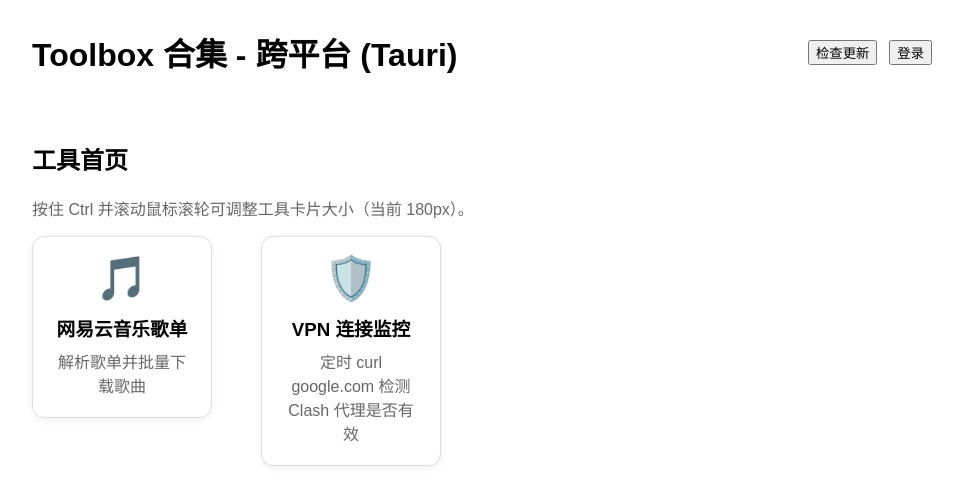
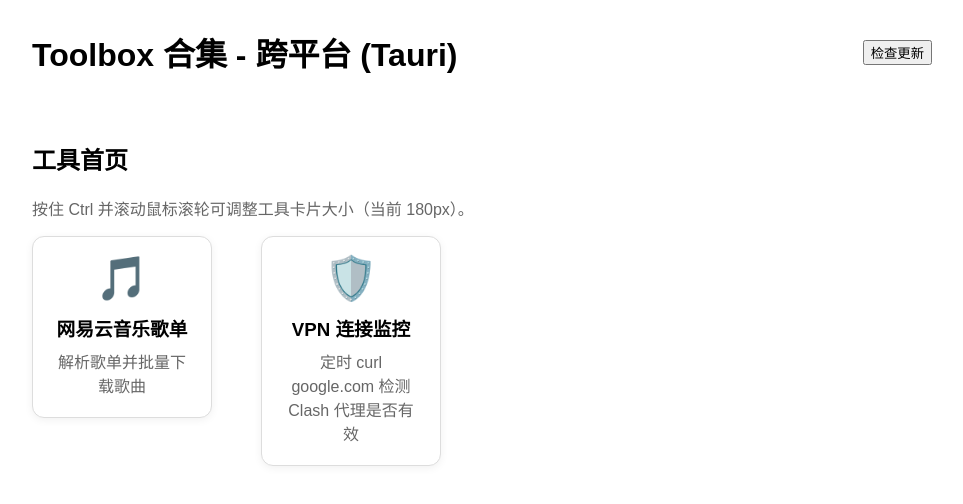
Before and after one commit to everxys/toolbox, a React (Vite) app: page / in a window 1280 px wide. Shown: the top 504 px of the page, without its empty margins (158-1121 px from the left). Built offline with nearby package versions, Linux system fonts and the light colour scheme.

Commit message:
fix: move ncm login from home header to ncm tool header
- AppHeader now only UpdaterButton, home no longer shows ncm login
- NcmToolHeader inside ncm view shows login/nickname
- bump 0.1.9->0.1.10

```diff
--- a/package.json
+++ b/package.json
@@ -1,6 +1,6 @@
 {
   "name": "toolbox",
-  "version": "0.1.9",
+  "version": "0.1.10",
   "private": true,
   "type": "module",
   "scripts": {
--- a/src-tauri/tauri.conf.json
+++ b/src-tauri/tauri.conf.json
@@ -1,6 +1,6 @@
 {
   "productName": "Toolbox",
-  "version": "0.1.9",
+  "version": "0.1.10",
   "identifier": "com.toolbox.app",
   "build": {
     "beforeDevCommand": "npm run dev",
--- a/src/App.tsx
+++ b/src/App.tsx
@@ -10,23 +10,33 @@
 import { openMonitorWindow } from './plugins/vpn-monitor/api';
 import UpdaterButton from './toolbox/UpdaterButton';
 
-function AuthHeader({ onShowLogin }: { onShowLogin: () => void }) {
-  const { nickname, logged, logout } = useNcmAuth();
+function AppHeader() {
   return (
     <header style={{ display: 'flex', alignItems: 'center', justifyContent: 'space-between', gap: 16, flexWrap: 'wrap' }}>
       <h1>Toolbox 合集 - 跨平台 (Tauri)</h1>
-      <div style={{ display: 'flex', alignItems: 'center', gap: 12, flexWrap: 'wrap' }}>
+      <div style={{ display: 'flex', alignItems: 'center', gap: 12 }}>
         <UpdaterButton />
+      </div>
+    </header>
+  );
+}
+
+function NcmToolHeader({ onShowLogin }: { onShowLogin: () => void }) {
+  const { nickname, logged, logout } = useNcmAuth();
+  return (
+    <div style={{ display: 'flex', alignItems: 'center', justifyContent: 'space-between', gap: 12, padding: '8px 16px', borderBottom: '1px solid #eee', background: '#fafafa' }}>
+      <span style={{ fontSize: 13, color: '#666' }}>网易云歌单 — 需登录后下载</span>
+      <div style={{ display: 'flex', alignItems: 'center', gap: 8 }}>
         {logged ? (
-          <div style={{ display: 'flex', alignItems: 'center', gap: 8, whiteSpace: 'nowrap' }}>
-            <span title="网易云音乐登录账号">👤 {nickname}</span>
-            <button onClick={() => void logout()}>退出登录</button>
-          </div>
+          <>
+            <span title="网易云音乐登录账号" style={{ fontSize: 13 }}>👤 {nickname}</span>
+            <button onClick={() => void logout()} style={{ fontSize: 13 }}>退出登录</button>
+          </>
         ) : (
-          <button onClick={onShowLogin}>登录</button>
+          <button onClick={onShowLogin} style={{ fontSize: 13 }}>登录网易云</button>
         )}
       </div>
-    </header>
+    </div>
   );
 }
 
@@ -54,7 +64,7 @@
   };
   return (
     <div style={{ fontFamily: 'sans-serif', maxWidth: 900, margin: '0 auto' }}>
-      <AuthHeader onShowLogin={() => setShowLogin(true)} />
+      <AppHeader />
       {showLogin && (
         <div
           role="dialog"
@@ -79,6 +89,7 @@
             <span style={{ background: '#eee', padding: '4px 8px', borderRadius: 6 }}>🎵 网易云歌单</span>
             <span style={{ opacity: 0.5 }}>🧰 更多工具 …</span>
           </nav>
+          <NcmToolHeader onShowLogin={() => setShowLogin(true)} />
           <PlaylistDownloader />
         </ToolPageShell>
       ) : (
```
Also changed, not shown: 2 other files (tests, documents, lock files or other folders).
